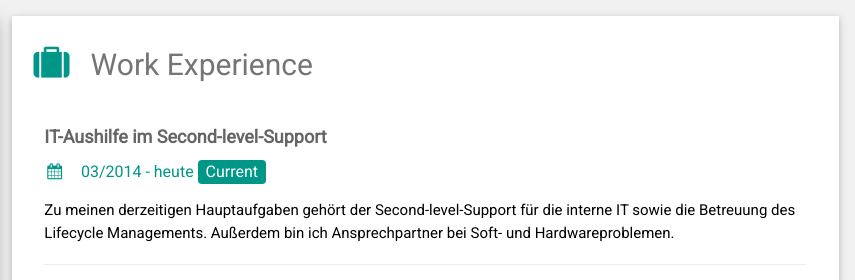
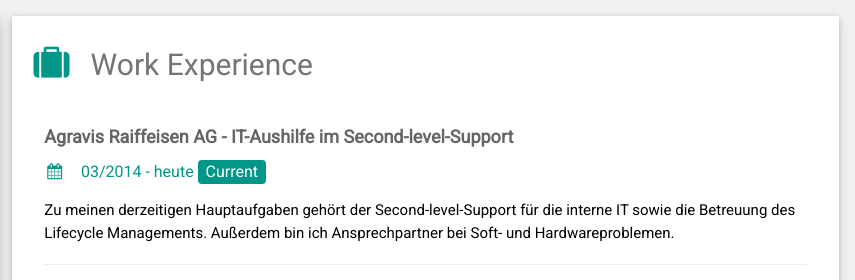
Before and after one commit to LeonHal/PortfolioCV, a plain HTML site: page index.html in a window 1280 px wide. Shown: the top 280 px of the page, 425-1280 px from the left. Drawn offline with nearby package versions, Linux system fonts and the light colour scheme.

```diff
--- a/index.html
+++ b/index.html
@@ -116,7 +116,7 @@
                 <div class="w3-container w3-card w3-white w3-margin-bottom">
                     <h2 class="w3-text-grey w3-padding-16"><i class="fa fa-suitcase fa-fw w3-margin-right w3-xxlarge w3-text-teal"></i>Work Experience</h2>
                     <div class="w3-container">
-                        <h5 class="w3-opacity"><b>IT-Aushilfe im Second-level-Support</b></h5>
+                        <h5 class="w3-opacity"><b>Agravis Raiffeisen AG - IT-Aushilfe im Second-level-Support</b></h5>
                         <h6 class="w3-text-teal"><i class="fa fa-calendar fa-fw w3-margin-right"></i>03/2014 - heute <span class="w3-tag w3-teal w3-round">Current</span></h6>
                         <p>Zu meinen derzeitigen Hauptaufgaben gehört der Second-level-Support für die interne IT sowie die Betreuung des Lifecycle Managements. Außerdem bin ich Ansprechpartner bei Soft- und Hardwareproblemen.</p>
                         <hr>
```
